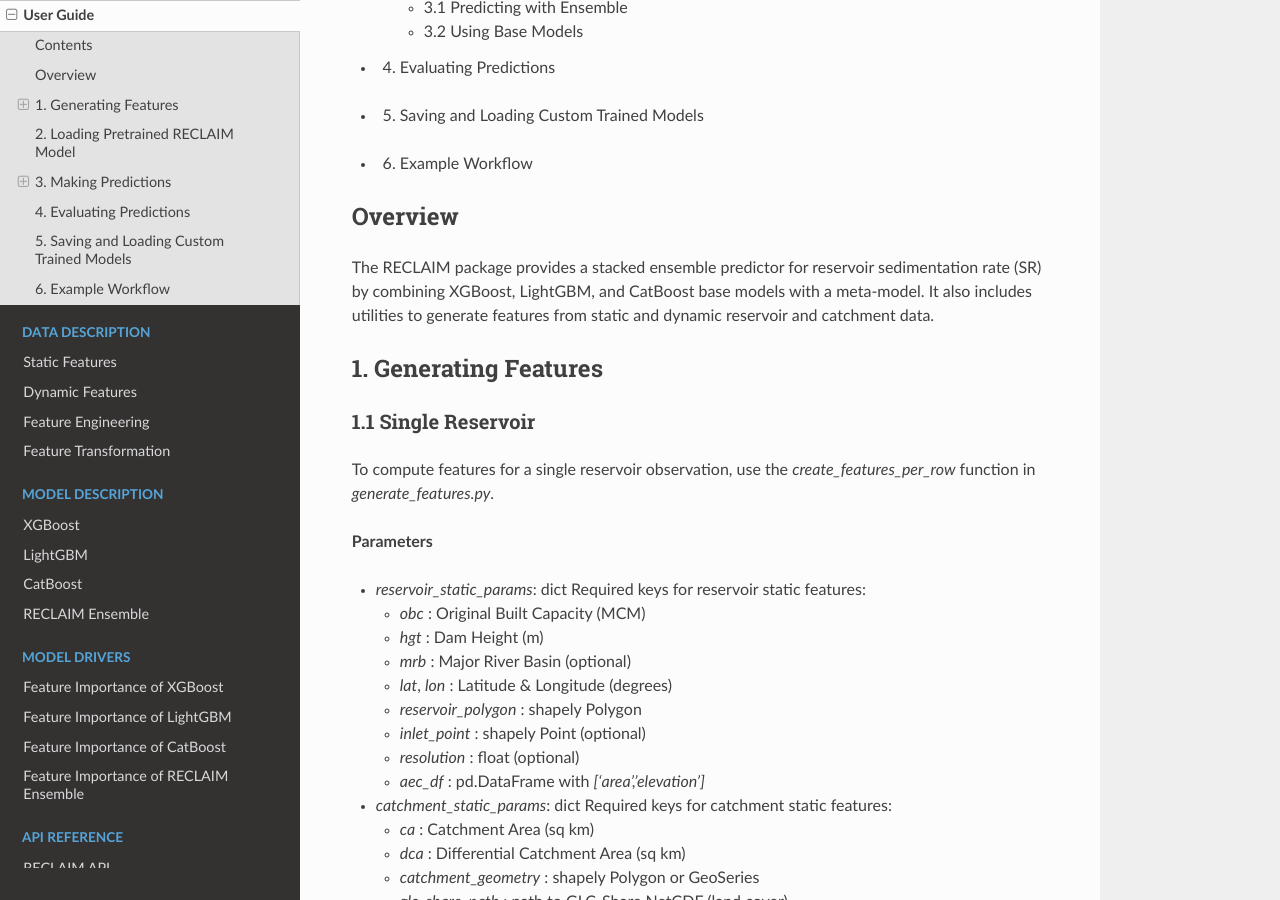
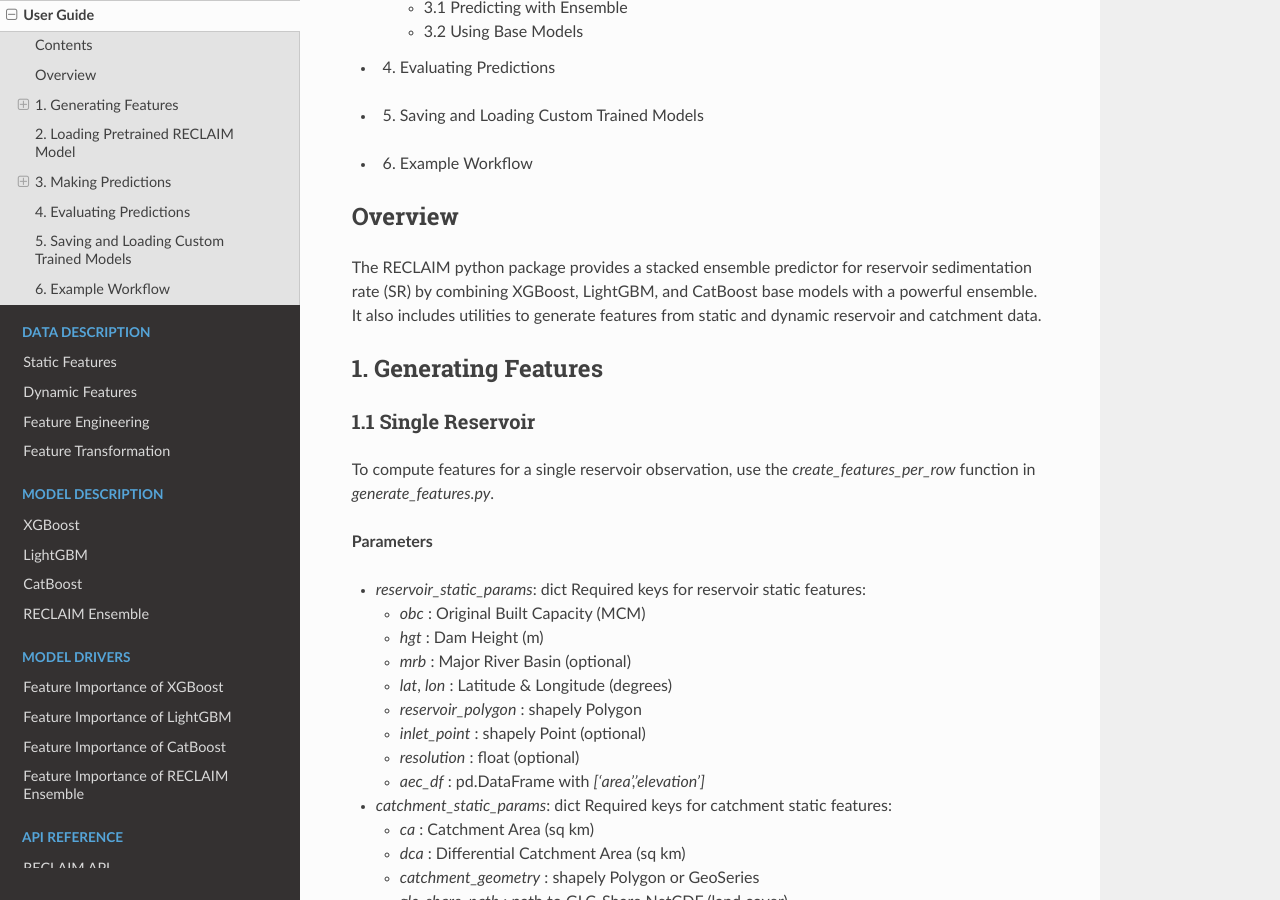
Before and after one commit to UW-SASWE/RECLAIM, a Sphinx documentation site: the page built from docs/UserGuide.rst, in a window 1280 px wide and 900 px high, scrolled down 544 px. Built offline with Sphinx 7.4.7 and the Read the Docs theme 3.1.0, drawn with Linux system fonts in a browser that asks for light colours.

Commit message:
slight fix

```diff
--- a/docs/UserGuide.rst
+++ b/docs/UserGuide.rst
@@ -19,7 +19,7 @@
 
 Overview
 --------
-The RECLAIM package provides a stacked ensemble predictor for reservoir sedimentation rate (SR) by combining XGBoost, LightGBM, and CatBoost base models with a meta-model. It also includes utilities to generate features from static and dynamic reservoir and catchment data.
+The RECLAIM python package provides a stacked ensemble predictor for reservoir sedimentation rate (SR) by combining XGBoost, LightGBM, and CatBoost base models with a powerful ensemble. It also includes utilities to generate features from static and dynamic reservoir and catchment data.
 
 1. Generating Features
 ---------------------
```
